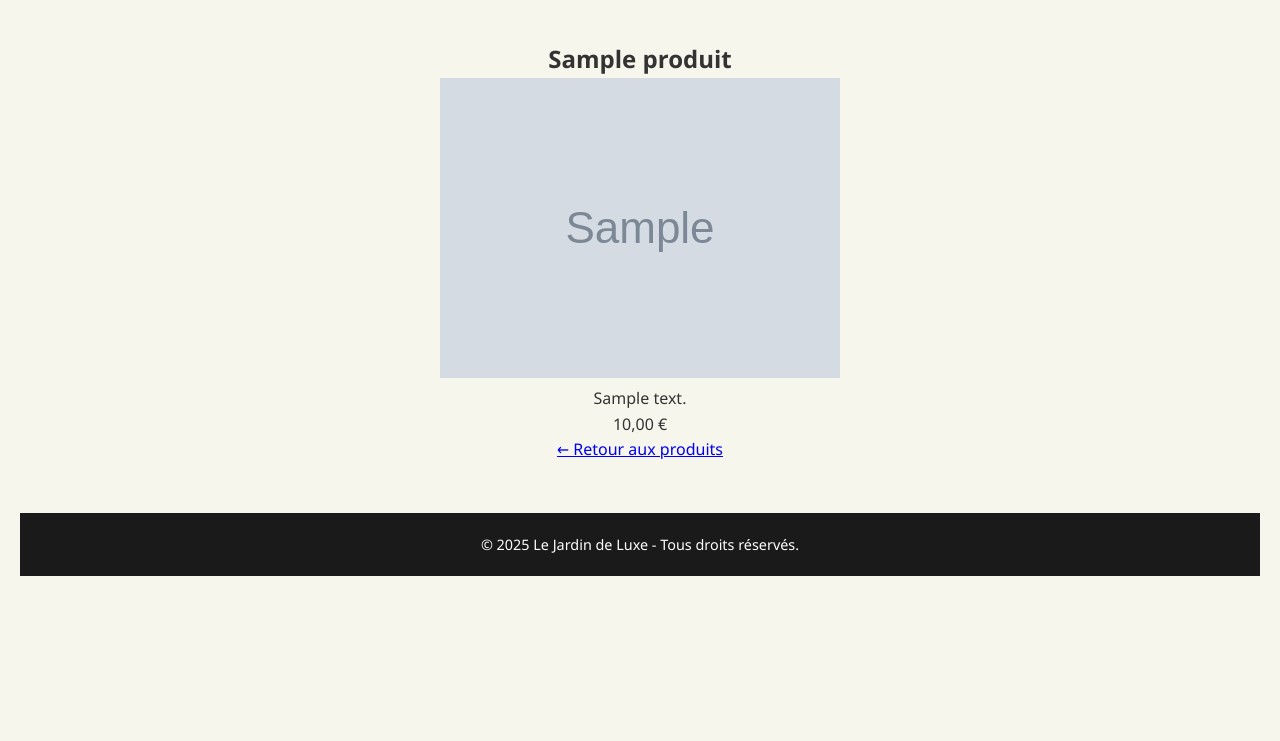
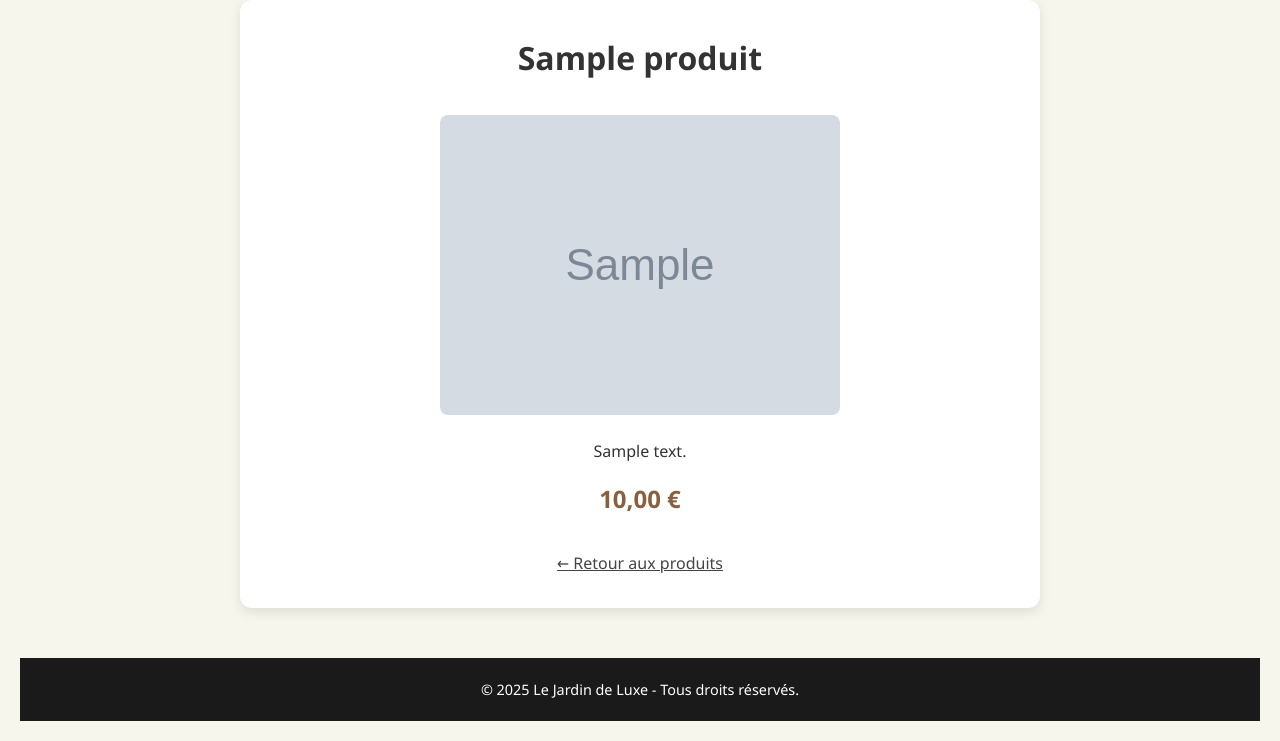
Before and after one commit to Devlim0210/le_jardin_de_luxe, a PHP site: page /produit.php?id=1 in a window 1280 px wide. Shown: the part 134-875 px from the top of the page. Before the commit the page ends 710 px from the top, so only its background shows below. Run offline with PHP 8.4, Linux system fonts and the light colour scheme; tables that the repository leaves empty hold one stand-in row (values such as "Sample post"); grey boxes marked "Sample" are stand-in pictures.

Commit message:
💄 Ajout du style pour la fiche produit

```diff
--- a/styles.css
+++ b/styles.css
@@ -176,3 +176,42 @@ footer {
 .ajouter-produit button:hover {
   background-color: #a1795b;
 }
+
+
+/*fiche -produit*/
+.fiche-produit {
+  max-width: 800px;
+  margin: 0 auto;
+  padding: 2rem;
+  background-color: #fff;
+  border-radius: 12px;
+  box-shadow: 0 4px 12px rgba(0, 0, 0, 0.1);
+  text-align: center;
+}
+
+.fiche-produit img {
+  width: 100%;
+  max-width: 400px;
+  height: auto;
+  border-radius: 8px;
+  margin: 1rem auto;
+}
+
+.fiche-produit h1 {
+  font-size: 2rem;
+  margin-bottom: 1rem;
+}
+
+.fiche-produit .prix {
+  font-size: 1.5rem;
+  font-weight: bold;
+  color: #8b5e3c;
+  margin-top: 1rem;
+}
+
+.fiche-produit a {
+  display: inline-block;
+  margin-top: 2rem;
+  color: #444;
+  text-decoration: underline;
+}
```
